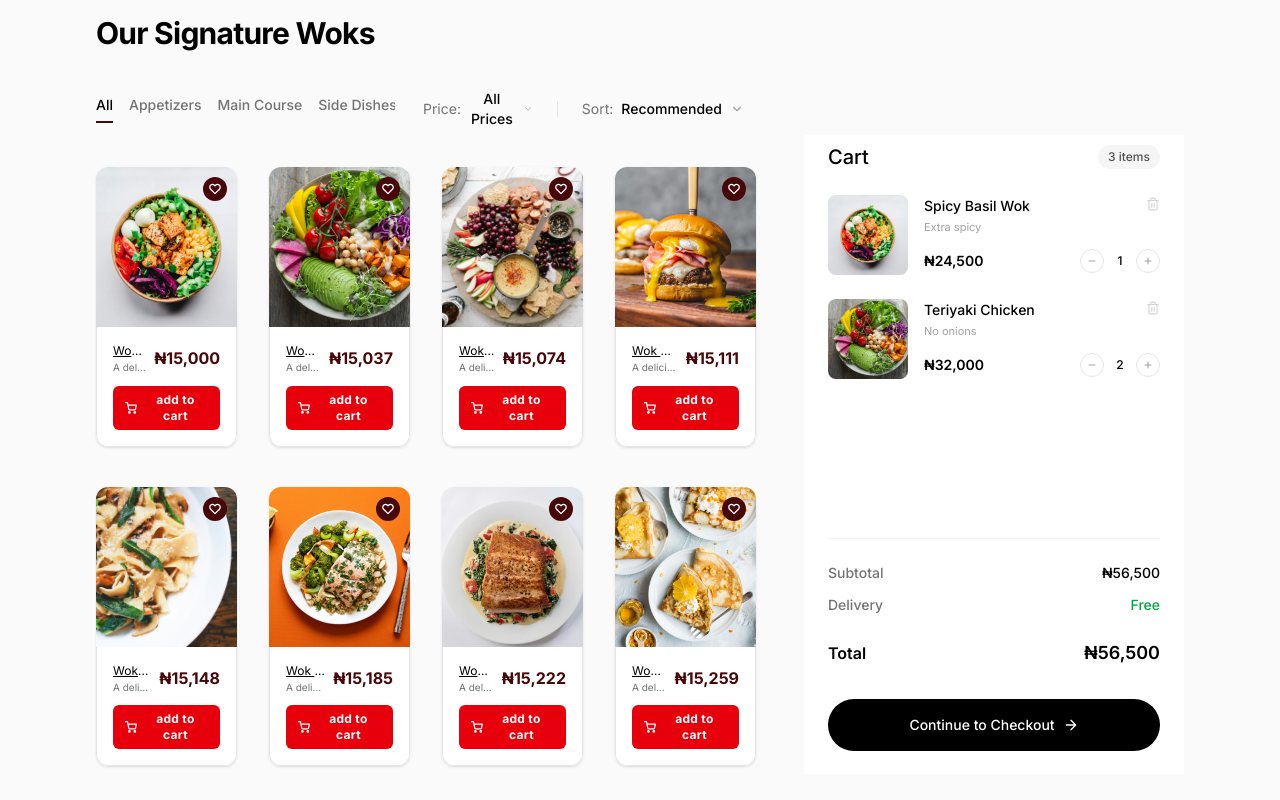
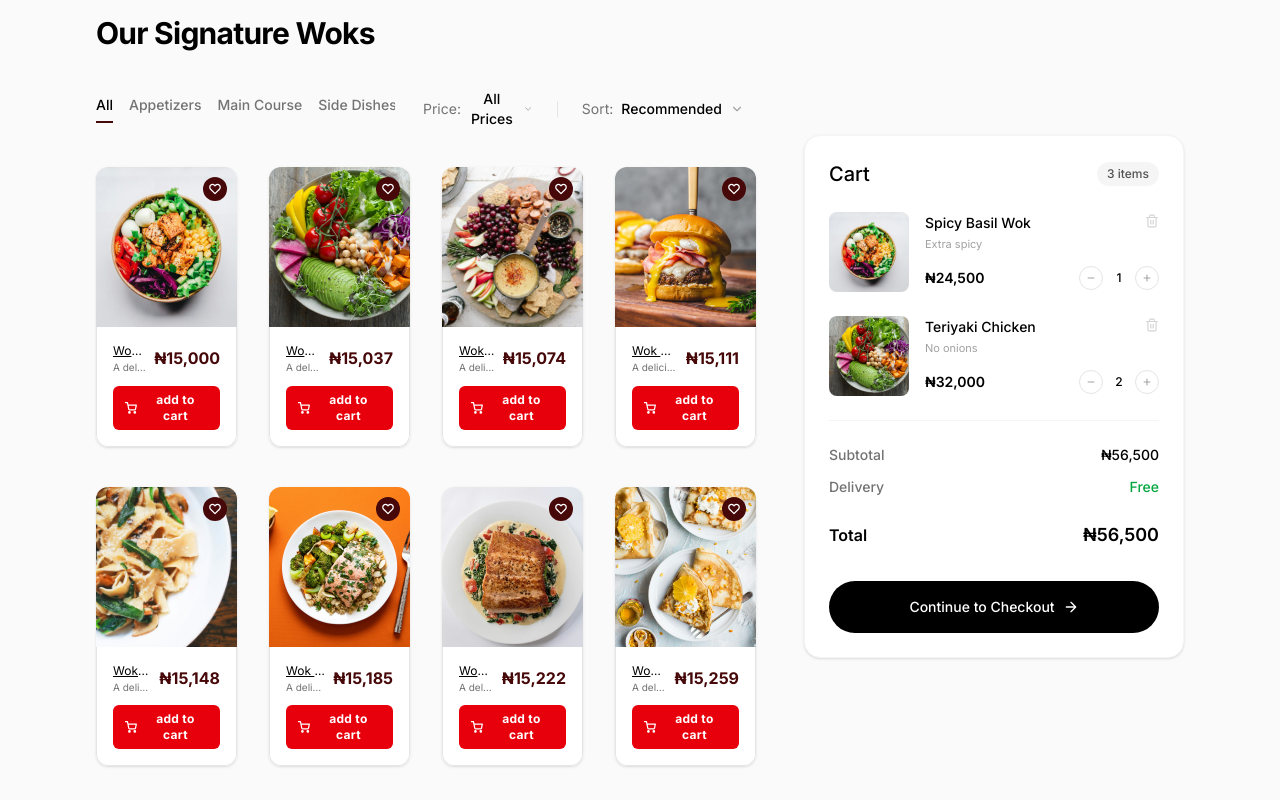
Before and after one commit to Ace-design2/wokcity-restaurant, a Next.js app: page / in a window 1280 px wide. Shown: the part 580-1380 px from the top of the page. Built offline with nearby package versions, Linux system fonts and the light colour scheme.

Commit message:
Style: Update CartPanel appearance with height adjustments, borders, shadow, and padding.

```diff
--- a/components/CartPanel.tsx
+++ b/components/CartPanel.tsx
@@ -2,8 +2,8 @@ import React from 'react';
 
 export default function CartPanel() {
   return (
-    <div className="w-full bg-white h-full flex flex-col pt-2">
-      <div className="px-6 pb-6">
+    <div className="w-full bg-white h-fit max-h-full flex flex-col pt-2 rounded-2xl border border-neutral-100 shadow-sm overflow-hidden">
+      <div className="px-6 pb-6 pt-4">
         <h2 className="text-xl font-medium text-black flex items-center justify-between">
           Cart
           <span className="bg-neutral-100 text-neutral-600 font-medium text-xs px-2.5 py-1 rounded-full">3 items</span>
```
